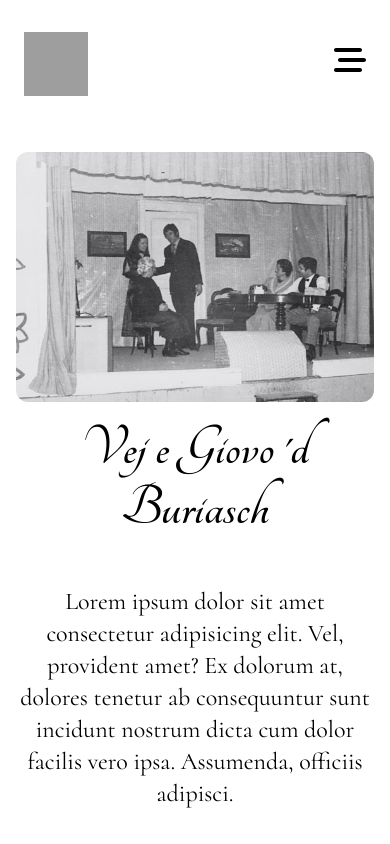
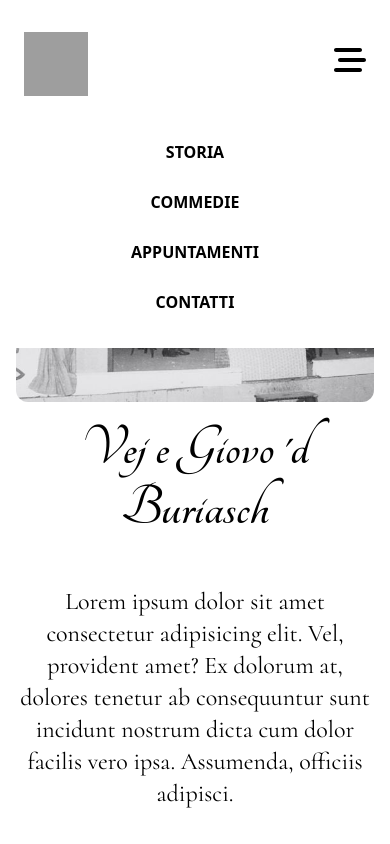
Before and after one commit to ethancixi/vej_exp, a website: page src/html/index.html in a window 390 px wide. Both pictures are taken after a click on the button 350 px from the left and 60 px from the top of the page. Shown: the top 844 px of the page. Drawn offline with Linux system fonts and the light colour scheme; grey boxes are pictures that could not be loaded.

Commit message:
dropdown

```diff
--- a/src/html/index.html
+++ b/src/html/index.html
@@ -26,17 +26,29 @@
                 <img src="../../img/logo/logo_svg.svg" alt="Logo Vej e Giovo" class="w-16 h-16 md:w-24 md:h-24">
             </div>
             <!-- list -->
-            <div class="hidden md:flex space-x-8">
-                <a href="#" class="border-solid border-opacity-0 border-b-2 border-gray-600 p-2 transition ease-in-out hover:border-opacity-100 hover:font-semibold duration-200">STORIA</a>
-                <a href="#" class="border-solid border-opacity-0 border-b-2 border-gray-600 p-2 transition ease-in-out hover:border-opacity-100 hover:font-semibold duration-200">COMMEDIE</a>
-                <a href="#" class="border-solid border-opacity-0 border-b-2 border-gray-600 p-2 transition ease-in-out hover:border-opacity-100 hover:font-semibold duration-200">APPUNTAMENTI</a>
-                <a href="#" class="border-solid border-opacity-0 border-b-2 border-gray-600 p-2 transition ease-in-out hover:border-opacity-100 hover:font-semibold duration-200">CONTATTI</a>
+            <div class="hidden md:flex md:space-x-8">
+                <a href="#" class="border-solid border-opacity-0 border-b-2 border-gray-600 p-2 transition ease-in-out hover:border-opacity-100 duration-200">STORIA</a>
+                <a href="#" class="border-solid border-opacity-0 border-b-2 border-gray-600 p-2 transition ease-in-out hover:border-opacity-100 duration-200">COMMEDIE</a>
+                <a href="#" class="border-solid border-opacity-0 border-b-2 border-gray-600 p-2 transition ease-in-out hover:border-opacity-100 duration-200">APPUNTAMENTI</a>
+                <a href="#" class="border-solid border-opacity-0 border-b-2 border-gray-600 p-2 transition ease-in-out hover:border-opacity-100 duration-200">CONTATTI</a>
             </div>
-            <!-- hamburger -->
-            <button id="menu-btn" class="block md:hidden" x-data="{open: false}">
-                <img src="../../img/icons/bars.svg" alt="menu" class="h-8 w-8" @click="open = ! open" x-show="! open">
-                <img src="../../img/icons/bars-staggered.svg" alt="menu open" class="h-8 w-8" @click="open = false" x-show="open">
-            </button>
+            <!-- mobile menu -->
+            <div x-data="{open: false}">
+                <!-- mobile list -->
+                <div class="md:hidden" x-show="open">
+                    <div id="menu-items" class="absolute flex flex-col items-center self-end py-8 mt-16 space-y-6 font-semibold left-0 right-0 sm:w-auto sm:self-center bg-white">
+                        <a href="" class="border-solid border-opacity-0 border-b-2 border-gray-600 transition ease-in-out focus:border-opacity-100 duration-200">STORIA</a>
+                        <a href="" class="border-solid border-opacity-0 border-b-2 border-gray-600 transition ease-in-out focus:border-opacity-100 duration-200">COMMEDIE</a>
+                        <a href="" class="border-solid border-opacity-0 border-b-2 border-gray-600 transition ease-in-out focus:border-opacity-100 duration-200">APPUNTAMENTI</a>
+                        <a href="" class="border-solid border-opacity-0 border-b-2 border-gray-600 transition ease-in-out focus:border-opacity-100 duration-200" >CONTATTI</a>
+                    </div>
+                </div>
+                <!-- hamburger -->
+                <button id="menu-btn" class="block md:hidden">
+                    <img src="../../img/icons/bars.svg" alt="menu" class="h-8 w-8" @click="open = ! open" x-show="! open">
+                    <img src="../../img/icons/bars-staggered.svg" alt="menu open" class="h-8 w-8" @click="open = false" x-show="open">
+                </button>
+            </div>
         </div>
     </nav>
     <!-- hero section -->
```
Also changed, not shown: src/styles/output.css.
